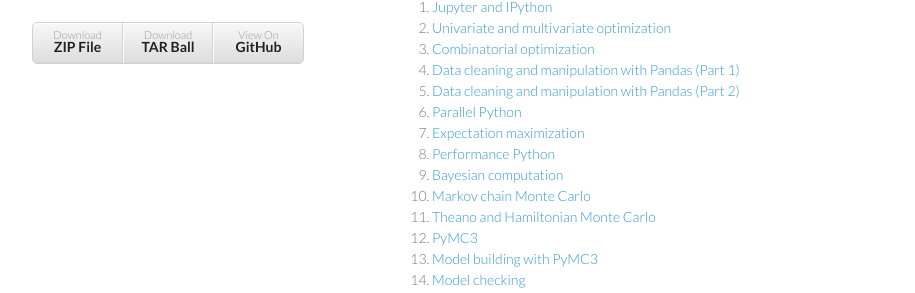
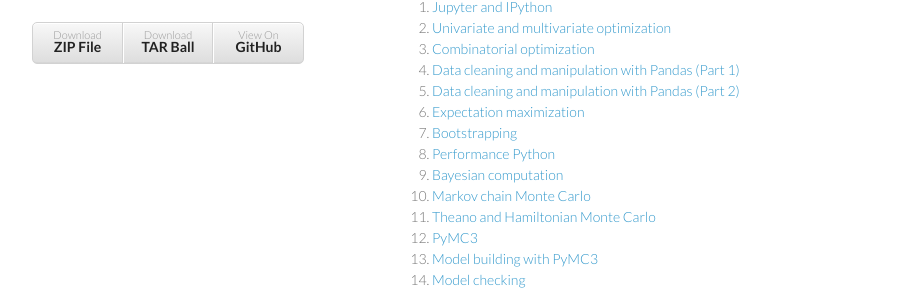
Before and after one commit to fonnesbeck/Bios8366, a Jekyll site: the page built from lectures.md, in a window 1280 px wide and 994 px high. Shown: the part 403-696 px from the top of the window, without its empty margins (178-1093 px from the left). Built offline with Jekyll 4.4.1, drawn with Linux system fonts in a browser that asks for light colours.

Commit message:
Updated lectures page with bootstrapping notebook link

```diff
--- a/lectures.md
+++ b/lectures.md
@@ -24,9 +24,9 @@
 1. [Combinatorial optimization](https://github.com/fonnesbeck/Bios8366/blob/master/notebooks/Section1_2-Combinatorial-Optimization.ipynb)
 1. [Data cleaning and manipulation with Pandas (Part 1)](https://github.com/fonnesbeck/Bios8366/blob/master/notebooks/Section2_1-Introduction-to-Pandas.ipynb)
 1. [Data cleaning and manipulation with Pandas (Part 2)](https://github.com/fonnesbeck/Bios8366/blob/master/notebooks/Section2_2-Data-Wrangling-with-Pandas.ipynb)
-1. [Parallel Python](https://github.com/fonnesbeck/Bios8366/blob/master/notebooks/Section7_1-Parallel-Processing.ipynb)
 1. [Expectation maximization](https://github.com/fonnesbeck/Bios8366/blob/master/notebooks/Section3_1-Expectation-Maximization.ipynb)
-1. [Performance Python](https://github.com/fonnesbeck/Bios8366/blob/master/notebooks/Section3_2-High-Performance-Python.ipynb)
+1. [Bootstrapping](https://github.com/fonnesbeck/Bios8366/blob/master/notebooks/Section3_2-Bootstrapping.ipynb)
+1. [Performance Python](https://github.com/fonnesbeck/Bios8366/blob/master/notebooks/Section3_3-High-Performance-Python.ipynb)
 1. [Bayesian computation](https://github.com/fonnesbeck/Bios8366/blob/master/notebooks/Section4_1-Bayesian-Computation.ipynb)
 1. [Markov chain Monte Carlo](https://github.com/fonnesbeck/Bios8366/blob/master/notebooks/Section4_2-MCMC.ipynb)
 1. [Theano and Hamiltonian Monte Carlo](https://github.com/fonnesbeck/Bios8366/blob/master/notebooks/Section4_3-Hamiltonian-Monte-Carlo.ipynb)
```
